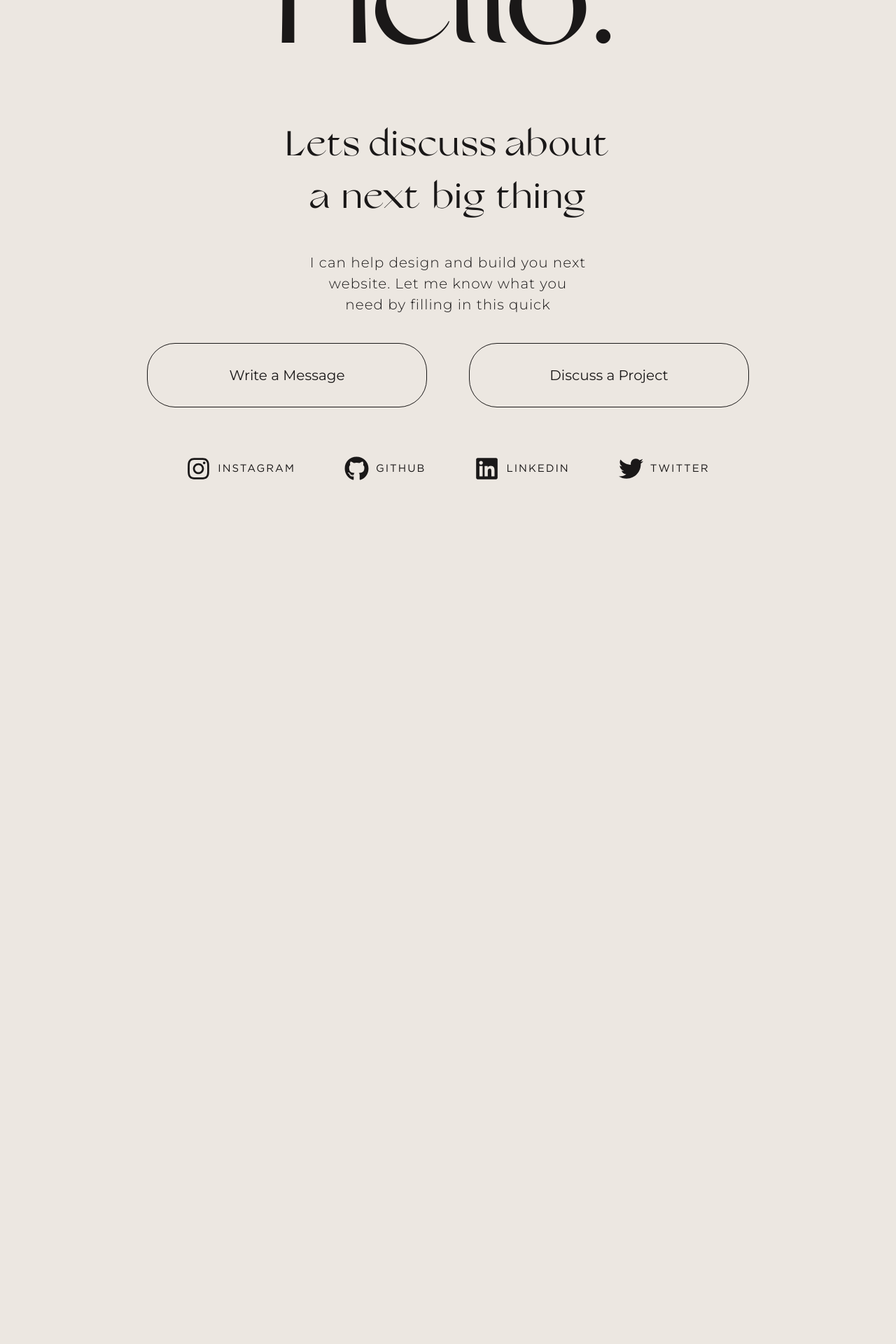
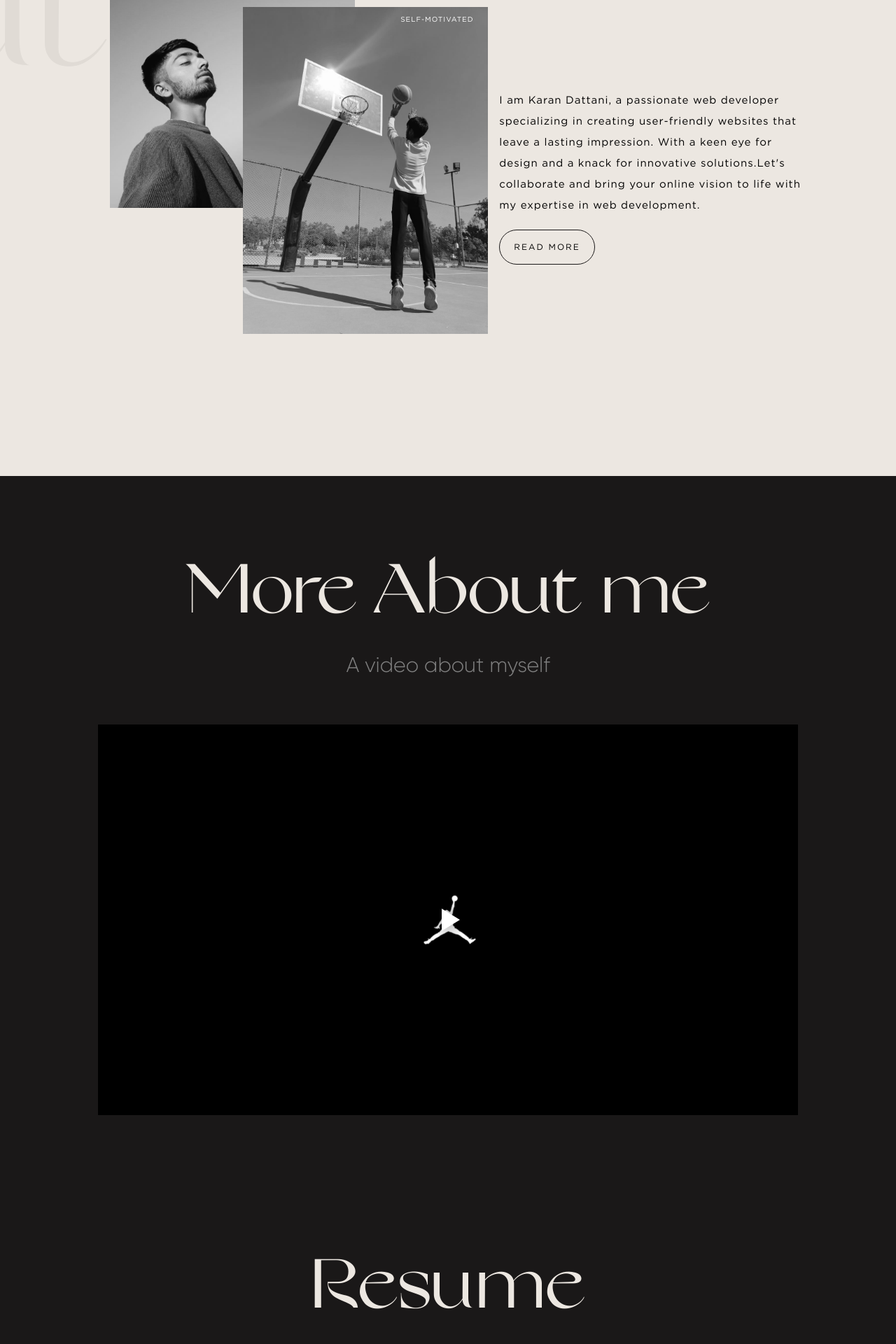
Before and after one commit to karan030204/Latest_Portfolio, a React (Create React App) app: page / in a window 1280 px wide. Shown: the part 200-2120 px from the top of the page at 70% size. Before the commit the page ends 937 px from the top, so only its background shows below. Built offline with nearby package versions, Linux system fonts and the light colour scheme; a web font is replaced by a local one.

Commit message:
Changes made

```diff
--- a/src/Pages/HomePage.jsx
+++ b/src/Pages/HomePage.jsx
@@ -13,14 +13,14 @@ import Resume from '../Components/Resume'
 const HomePage = () => {
   return (
     <div>
-        {/* <Navbar1/> */}
+        <Navbar1/>
         {/* <Hero/> */}
-        {/* <About/> */}
-        {/* <More_About_me/> */}
+        <About/>
+        <More_About_me/>
         {/* <Works/> */}
         {/* <Tech/> */}
         {/* <Experience/> */}
-        {/* <Resume/> */}
+        <Resume/>
         <Contact />
         {/* <Tech /> */}
         {/* <Projects/> */}
```
Also changed, not shown: 8 other files (tests, documents, lock files or other folders).
